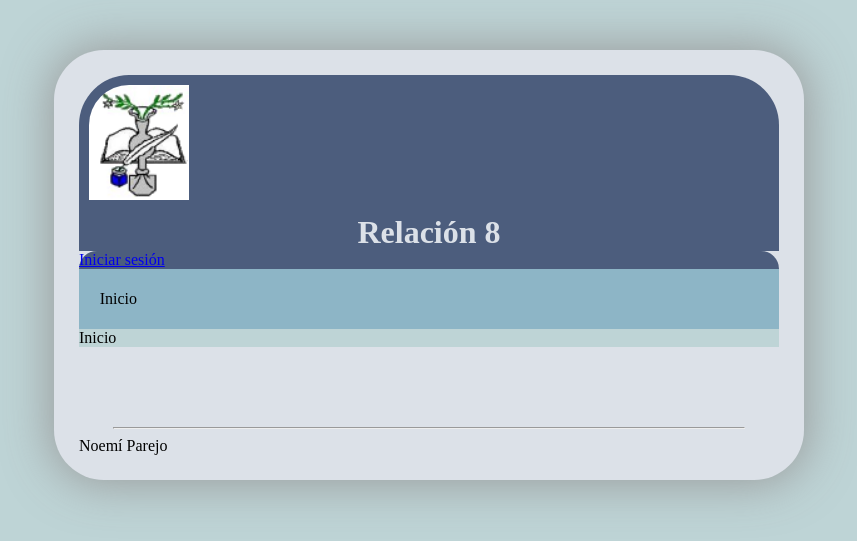
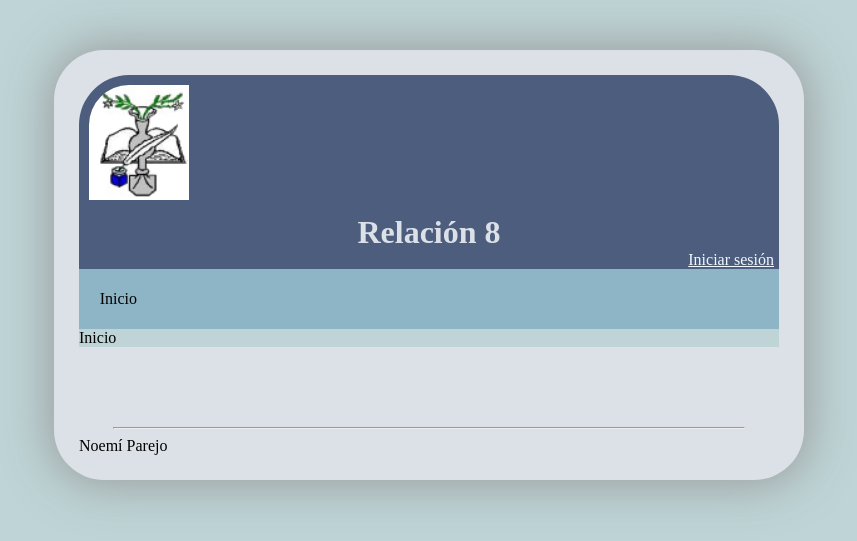
Before and after one commit to eparper/relacion8, a PHP site: page / in a window 1280 px wide. Shown: the top 541 px of the page, without its empty margins (211-1068 px from the left). Run offline with PHP 8.4, Linux system fonts and the light colour scheme.

Commit message:
estilos añadidos

```diff
--- a/web/estilos/base.css
+++ b/web/estilos/base.css
@@ -136,11 +136,23 @@ body {
     color: #DCE1E8;
 }
 
-header, #barraMenu, #barraLogin {
+header, #barraMenu {
     background-color: #4C5D7D;
     color: #DCE1E8;
     border-top-left-radius: 50px;
     border-top-right-radius: 50px;
+}
+
+#barraLogin a {
+    margin: 5px;
+    color: aliceblue;
+}
+
+#barraLogin {
+    text-align: right;
+    background-color: #4C5D7D;
+    color: #DCE1E8;
+
 }
 
 #titulo {
```
